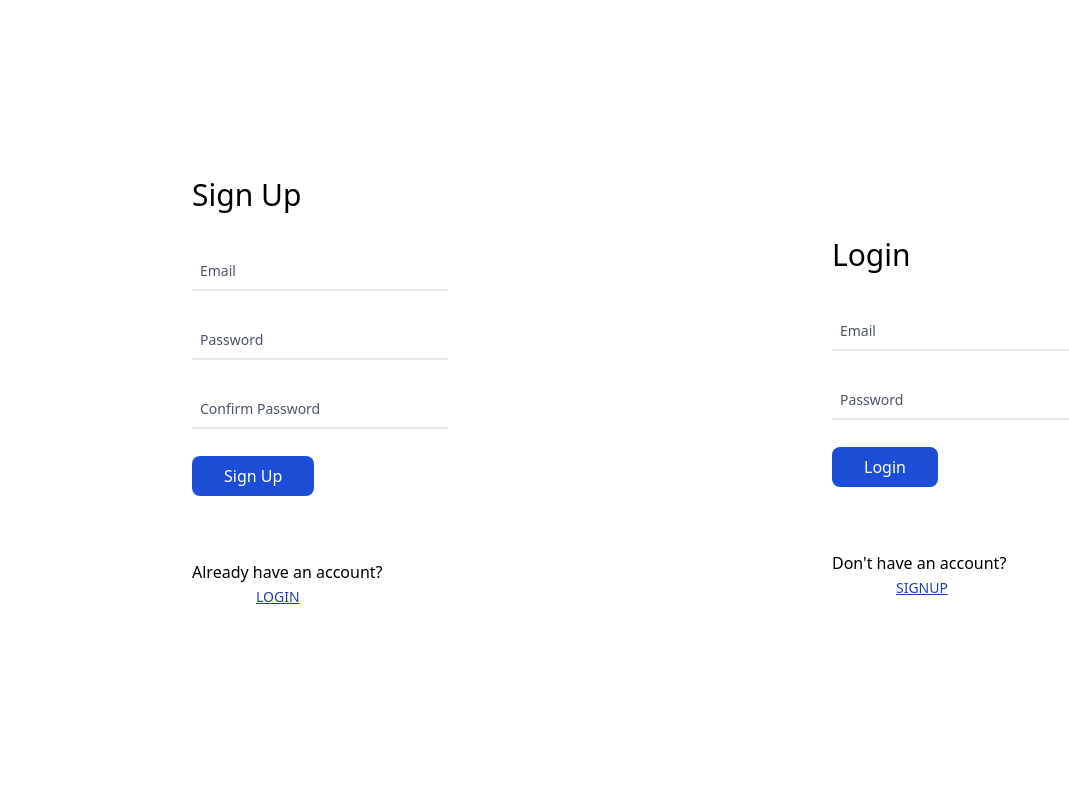
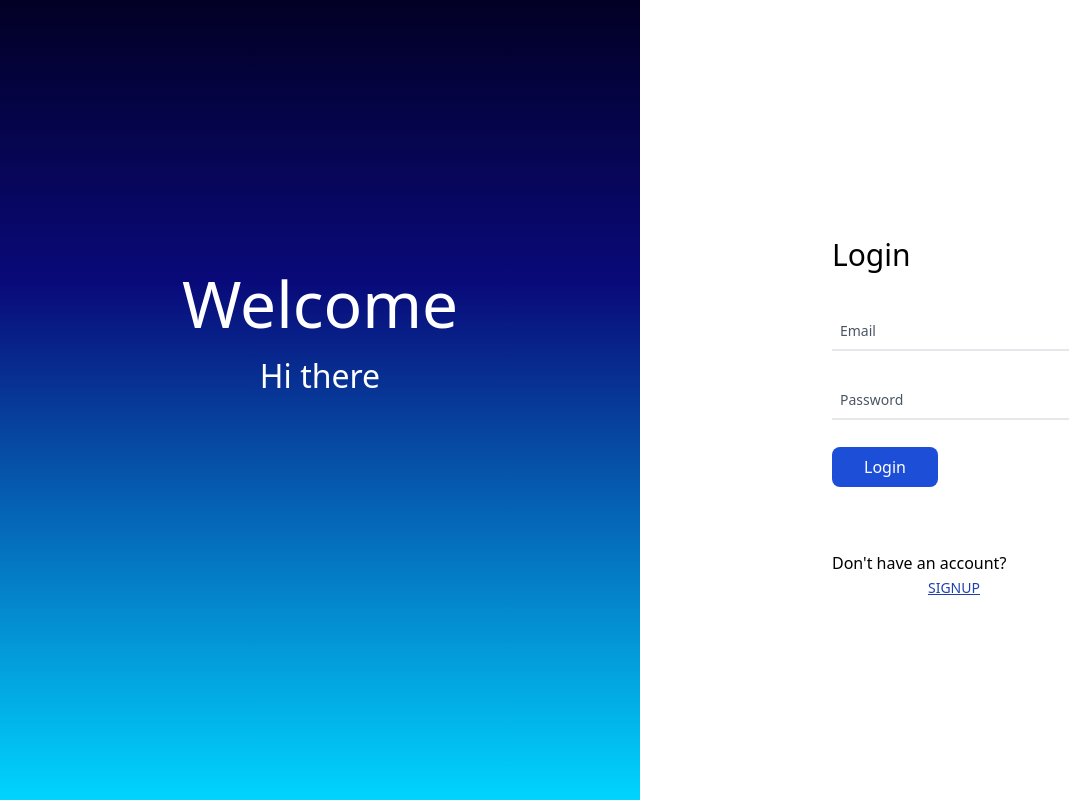
Before and after one commit to suraj-prksh/react-app, a React (Create React App) app: page / in a window 1280 px wide. Shown: the whole page, without its empty margins (0-1069 px from the left). Built offline with nearby package versions, Linux system fonts and the light colour scheme.

Commit message:
auth slider

```diff
--- /dev/null
+++ b/src/components/Button/Button.js
@@ -0,0 +1,14 @@
+import React from "react";
+
+const Button = (props) => {
+  return (
+    <button
+      type={props.type}
+      className="ml-8 bg-blue-700 text-white px-8 py-2 rounded-lg"
+    >
+      {props.children}
+    </button>
+  );
+};
+
+export default Button;
--- a/src/components/Loginform/LoginForm.js
+++ b/src/components/Loginform/LoginForm.js
@@ -1,7 +1,11 @@
 import React from "react";
 import Input from "../Input/Input";
+import Button from "../Button/Button";
 
-const LoginForm = () => {
+const LoginForm = (props) => {
+  const formChangeHandler = () => {
+    props.onSlider('slider-to-right');
+}
   return (
     <>
       <div className="flex w-full h-full">
@@ -17,13 +21,11 @@ const LoginForm = () => {
               className="bg-green-500"
             />
             <Input label="Password" type="password" id="password" />
-            <button className="ml-8 bg-blue-700 text-white px-8 py-2 rounded-lg">
-              Login
-            </button>
+            <Button type="submit">Login</Button>
             <div className="m-8 mt-16">
               <p className="text-[16px]">
                 Don't have an account?
-                <span className="text-[14px] underline text-blue-800 cursor-pointer ml-16">
+                <span className="text-[14px] underline text-blue-800 cursor-pointer ml-24" onClick={formChangeHandler}>
                   SIGNUP
                 </span>
               </p>
--- a/src/components/SignupForm/SignupForm.js
+++ b/src/components/SignupForm/SignupForm.js
@@ -1,7 +1,11 @@
 import React from "react";
 import Input from "../Input/Input";
+import Button from "../Button/Button";
 
-const SignupForm = () => {
+const SignupForm = (props) => {
+  const formChangeHandler = () => {
+    props.onSlider('slider-to-left');
+}
   return (
     <>
       <div className="flex w-full h-full">
@@ -17,14 +21,16 @@ const SignupForm = () => {
               className="bg-green-500"
             />
             <Input label="Password" type="password" id="password" />
-            <Input label="Confirm Password" type="password" id="confirm_password" />
-            <button className="ml-8 bg-blue-700 text-white px-8 py-2 rounded-lg">
-              Sign Up
-            </button>
+            <Input
+              label="Confirm Password"
+              type="password"
+              id="confirm_password"
+            />
+            <Button type="submit">Sign Up</Button>
             <div className="m-8 mt-16">
               <p className="text-[16px]">
                 Already have an account?
-                <span className="text-[14px] underline text-blue-800 cursor-pointer ml-16">
+                <span className="text-[14px] underline text-blue-800 cursor-pointer ml-16" onClick={formChangeHandler}>
                   LOGIN
                 </span>
               </p>
--- a/src/pages/Auth/Auth.js
+++ b/src/pages/Auth/Auth.js
@@ -1,17 +1,29 @@
-import React from "react";
+import React, { useState } from "react";
 import "./Auth.scss";
 import LoginForm from "../../components/Loginform/LoginForm";
 import SignupForm from "../../components/SignupForm/SignupForm";
 
 const Auth = () => {
+  const [sliderValue, setSliderValue] = useState('');
+  const sliderHandler = (sliderData) => {
+    setSliderValue(sliderData);
+    console.log(sliderValue, "sliderValuesliderValue")
+  };
+
   return (
     <>
+      <div className={`slider ${sliderValue}`}>
+        <div className="slider-inner">
+          <h1>Welcome</h1>
+          <p>Hi there</p>
+        </div>
+      </div>
       <div className="auth">
         <div className="signupform">
-          <SignupForm />
+          <SignupForm onSlider={sliderHandler} />
         </div>
         <div className="loginform">
-          <LoginForm />
+          <LoginForm onSlider={sliderHandler} />
         </div>
       </div>
     </>
--- a/src/pages/Auth/Auth.scss
+++ b/src/pages/Auth/Auth.scss
@@ -4,10 +4,54 @@
   display: flex;
 }
 .signupform {
-  width: 50vw;
-  height: 100vh;
+  width: 50%;
+  height: 100%;
 }
 .loginform {
-  width: 50vw;
-  height: 100vh;
+  width: 50%;
+  height: 100%;
 }
+
+.slider{
+  width: 50%;
+  height: 100%;
+  position: absolute;
+  z-index: 100;
+  background: linear-gradient(180deg, rgba(2,0,36,1) 0%, rgba(9,9,121,1) 35%, rgba(0,212,255,1) 100%);
+  color: white;
+  .slider-inner{
+    margin-left: auto;
+    margin-right: auto;
+    margin-top: 40%;
+    text-align: center;
+    h1{
+      font-size: 4rem;
+    }
+    p{
+      font-size: 2rem;
+    }
+  }
+}
+
+.slider-to-right{
+  animation-name: move-right;
+  animation-duration: 1s;
+  animation-fill-mode: forwards;
+}
+
+.slider-to-left{
+  animation-name: move-left;
+  animation-duration: 1s;
+  animation-fill-mode: forwards;
+}
+
+@keyframes move-right {
+  0%   {transform: translateX(0%);}
+  100% {transform: translateX(100%);}
+}
+
+
+@keyframes move-left {
+  0%   {transform: translateX(100%);}
+  100% {transform: translateX(0%);}
+}
```
